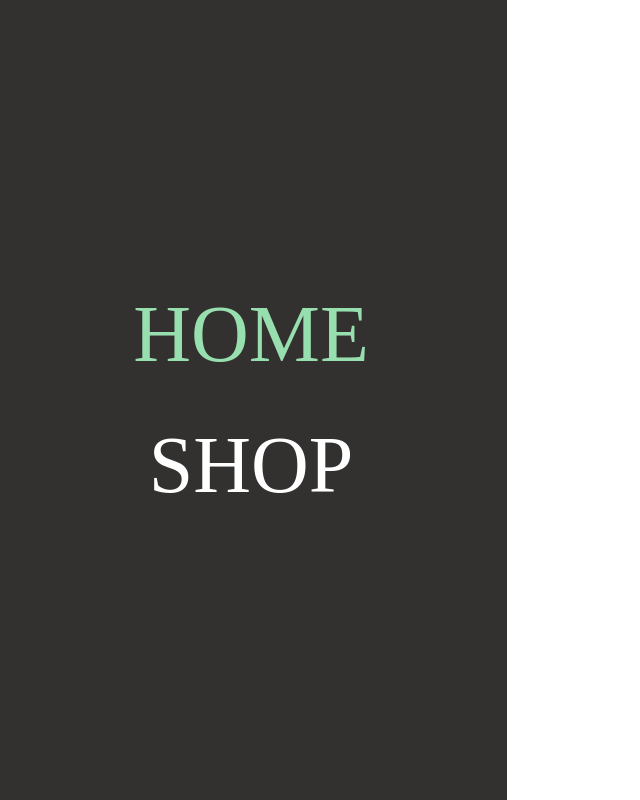
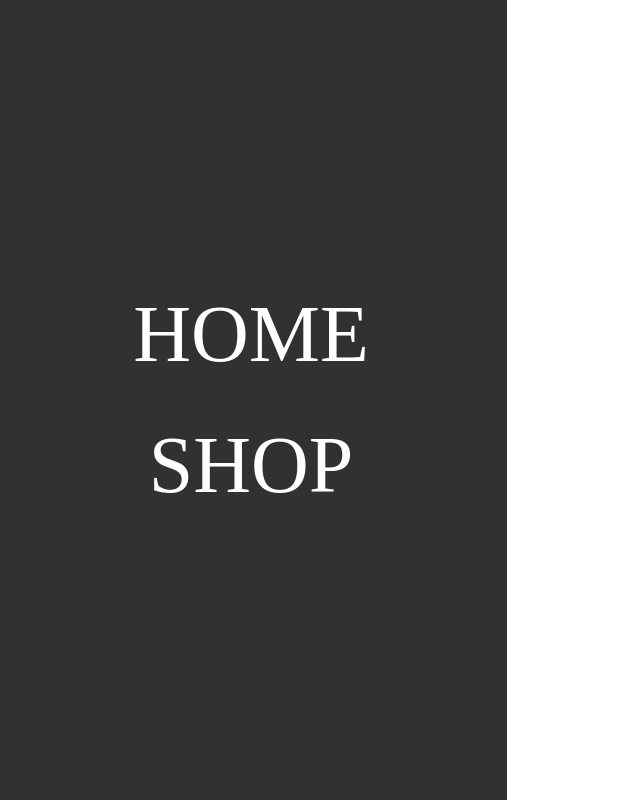
Before and after one commit to Mogoatlhe/shopping-cart, a React (Create React App) app: page / in a window 1280 px wide. Shown: the whole page, without its empty margins (5-645 px from the left). Built offline with nearby package versions, Linux system fonts and the light colour scheme; a web font is replaced by a local one.

Commit message:
restructuring files

```diff
--- a/src/RouteSwitch.js
+++ b/src/RouteSwitch.js
@@ -1,5 +1,5 @@
 import { BrowserRouter, Routes, Route } from "react-router-dom";
-import Home from "./components/home";
+import Home from "./components/Home/home";
 import "./style/shopping-cart.css";
 
 const RouteSwitch = () => {
--- a/src/components/home.js
+++ b/src/components/Home/home.js
@@ -1,9 +1,9 @@
 import Brief from "./brief";
-import Nav from "./nav";
+import Nav from "../Nav/nav";
 
 const Home = () => {
   return (
-    <div id="home-container" className = "container">
+    <div id="home-container" className="container">
       <Nav />
       <Brief />
     </div>
--- /dev/null
+++ b/src/components/Nav/nav.js
@@ -0,0 +1,35 @@
+import { useEffect, useState } from "react";
+import { Link } from "react-router-dom";
+import "../../style/nav.css";
+
+const Nav = () => {
+  const [homeClass, setHomeClass] = useState("");
+  const [shopClass, setShopClass] = useState("");
+
+  useEffect(() => {
+    const setActive = () => {
+      // set the active class to the nav link of the current page
+      // get the current url
+      // compare url link text content
+      // if match is current, return
+      // else if match exists, but not current
+      // set active to the matching nav link
+      // remove it from sibling
+      // else
+      // remove it
+    };
+  });
+
+  return (
+    <nav>
+      <Link to="/" className={`link ${homeClass}`}>
+        HOME
+      </Link>
+      <Link to="shop" className={`link ${shopClass}`}>
+        SHOP
+      </Link>
+    </nav>
+  );
+};
+
+export default Nav;
--- a/src/components/nav.js
+++ /dev/null
@@ -1,18 +0,0 @@
-import { Link } from "react-router-dom";
-import "../style/nav.css";
-
-const Nav = () => {
-
-  const setActive = () => {
-
-  }
-
-  return (
-    <nav>
-      <Link to="/" className = "link active" onClick = { setActive }>HOME</Link>
-      <Link to="shop" className = "link" onClick = { setActive }>SHOP</Link>
-    </nav>
-  );
-};
-
-export default Nav;
```
Also changed, not shown: src/App.js (deleted, +0 -10 lines), src/components/Home/brief.js (renamed from src/components/brief.js).
